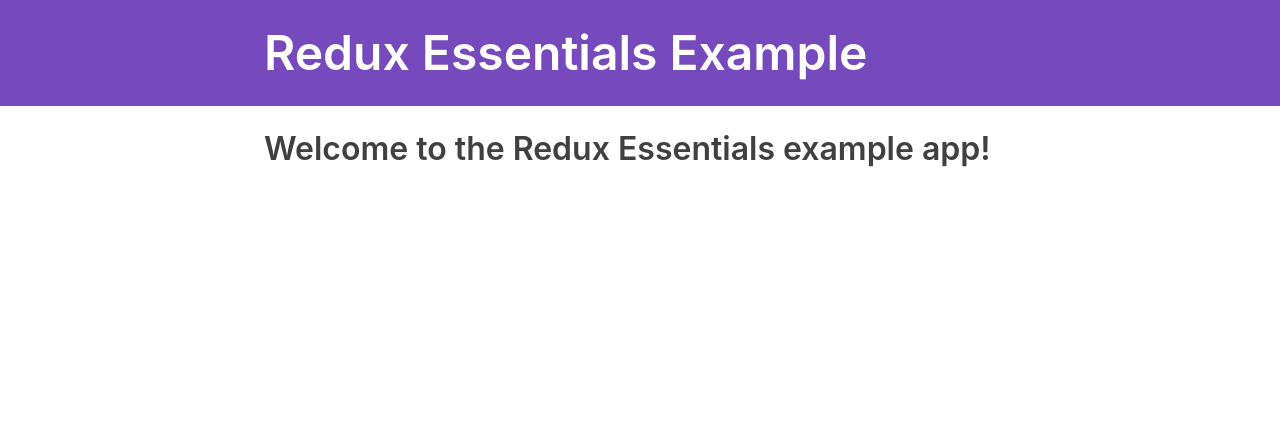
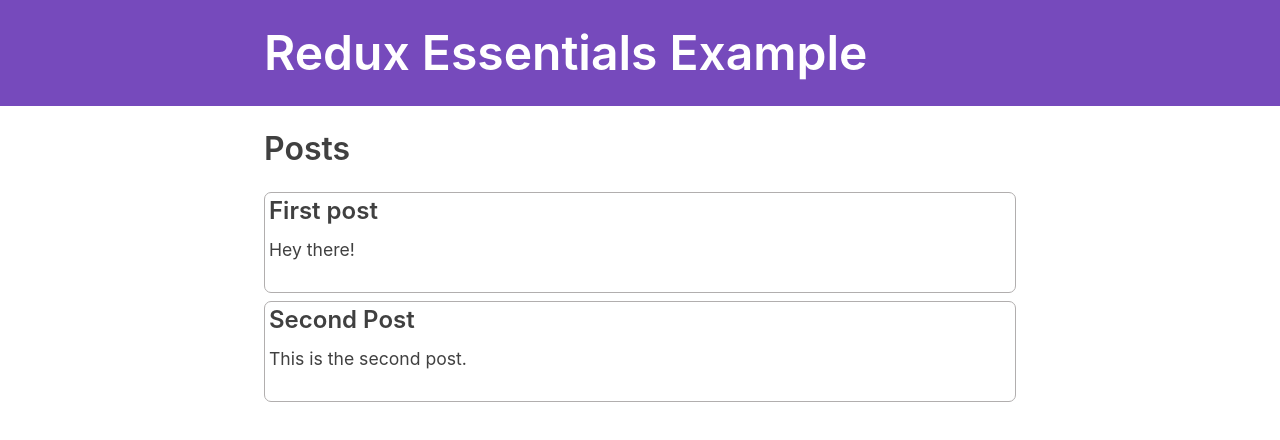
Before and after one commit to jorgenlt/working-with-react-redux, a React (Create React App) app in the folder redux-essentials-example-app-master/: page / in a window 1280 px wide. Shown: the top 440 px of the page. Built offline with nearby package versions, Linux system fonts and the light colour scheme; what @mswjs/data, mock-socket, txtgen would draw is missing.

Commit message:
displaying posts

```diff
--- a/redux-essentials-example-app-master/src/App.js
+++ b/redux-essentials-example-app-master/src/App.js
@@ -7,6 +7,8 @@
 } from 'react-router-dom'
 
 import { Navbar } from './app/Navbar'
+
+import PostsList from './features/posts/PostsList'
 
 function App() {
   return (
@@ -18,9 +20,9 @@
             exact
             path="/"
             render={() => (
-              <section>
-                <h2>Welcome to the Redux Essentials example app!</h2>
-              </section>
+              <>
+                <PostsList />
+              </>
             )}
           />
           <Redirect to="/" />
--- a/redux-essentials-example-app-master/src/app/store.js
+++ b/redux-essentials-example-app-master/src/app/store.js
@@ -1,5 +1,8 @@
 import { configureStore } from '@reduxjs/toolkit'
+import postsReducer from '../features/posts/postsSlice'
 
 export default configureStore({
-  reducer: () => ({}),
+  reducer: {
+    posts: postsReducer
+  }
 })
--- /dev/null
+++ b/redux-essentials-example-app-master/src/features/posts/PostsList.js
@@ -0,0 +1,22 @@
+import React from 'react'
+import { useSelector } from 'react-redux'
+
+const PostsList = () => {
+    const posts = useSelector(state => state.posts);
+
+    const renderedPosts = posts.map(post => (
+        <article className='post-excerpt' key={post.id}>
+            <h3>{post.title}</h3>
+            <p className='post-content'>{post.content.substring(0, 100)}</p>
+        </article>
+    ))
+
+    return (
+        <section className='posts-list'>
+            <h2>Posts</h2>
+            {renderedPosts}
+        </section>
+    )
+}
+
+export default PostsList;
--- /dev/null
+++ b/redux-essentials-example-app-master/src/features/posts/postsSlice.js
@@ -0,0 +1,22 @@
+import { createSlice} from '@reduxjs/toolkit'
+
+const initialState = [
+    {
+        id: '1',
+        title: 'First post',
+        content: 'Hey there!'
+    },
+    {
+        id: '2',
+        title: 'Second Post',
+        content: 'This is the second post.'
+    }
+];
+
+const postsSlice = createSlice({
+    name: 'posts',
+    initialState,
+    reducers: {}
+});
+
+export default postsSlice.reducer;
```
